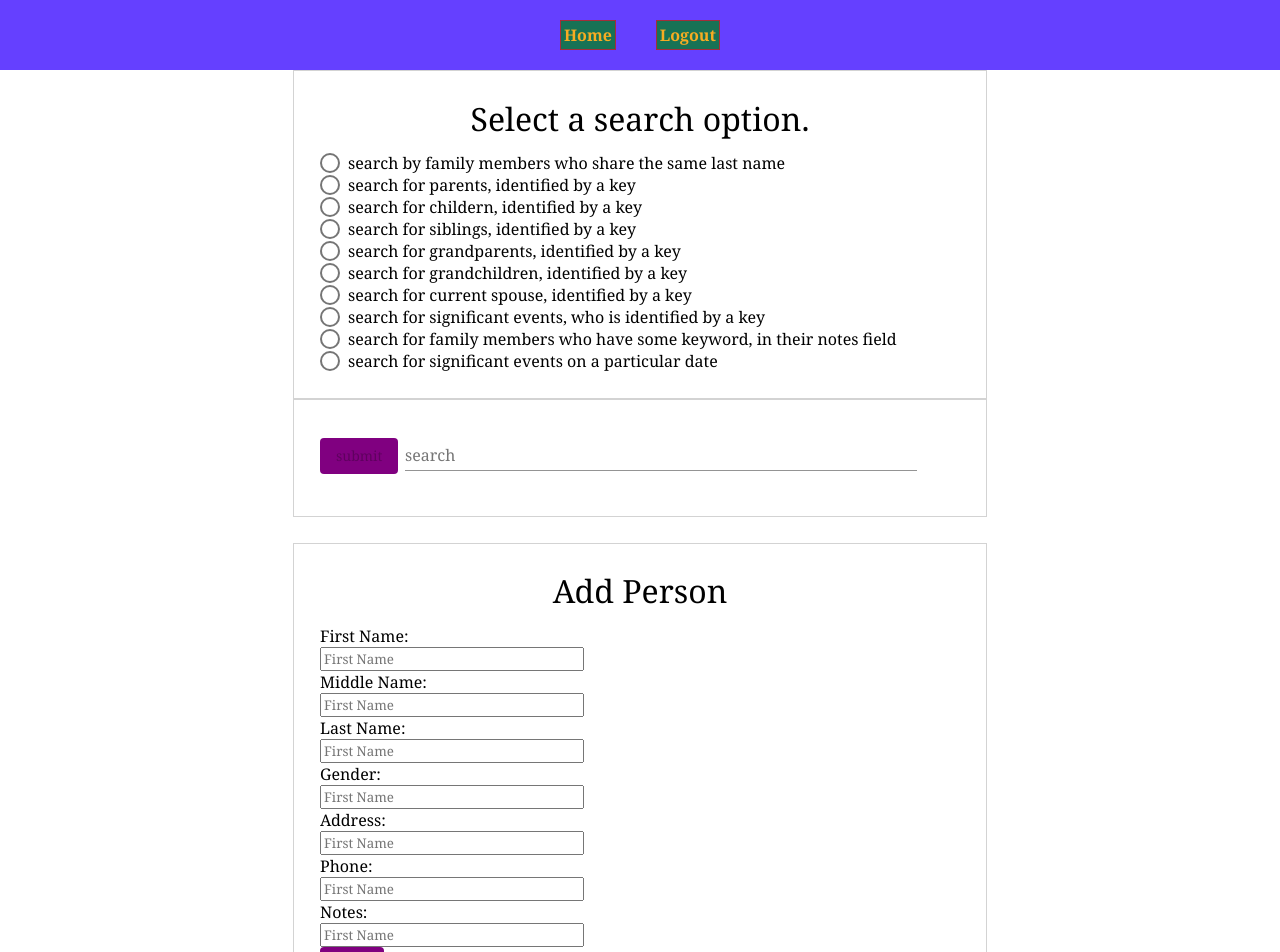
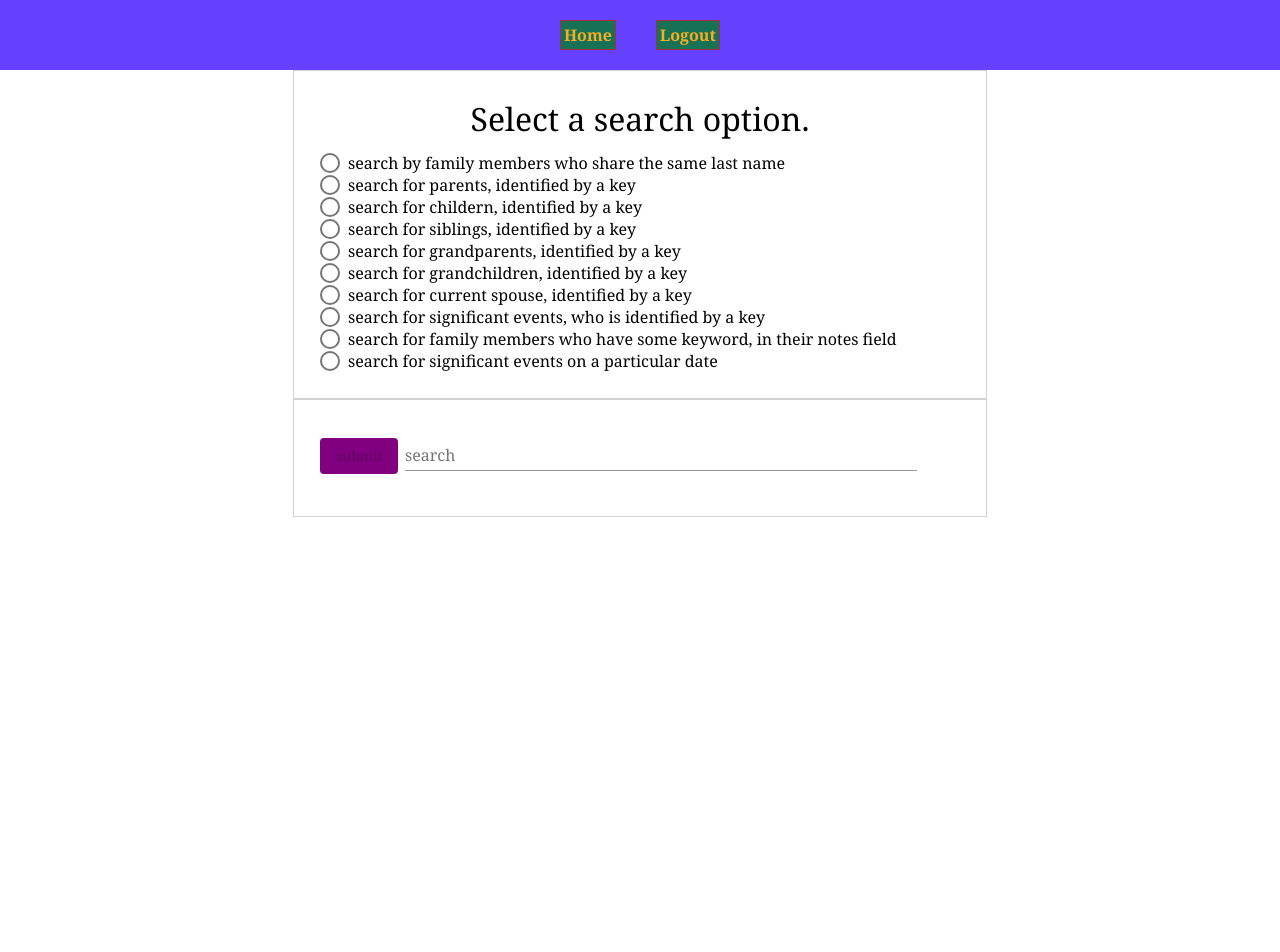
Before and after one commit to LazyFish77/db-client, an Angular app in the folder client/: page /home in a window 1280 px wide. Shown: the top 952 px of the page. After the commit the page ends 800 px from the top, so only its background shows below. Built offline with nearby package versions, Linux system fonts and the light colour scheme; sample sign-in values are in the browser's storage.

Commit message:
accounting for priv levels

```diff
--- a/client/src/app/admin/admin.component.ts
+++ b/client/src/app/admin/admin.component.ts
@@ -7,7 +7,11 @@ import {HttpService} from '../http.service';
 })
 export class AdminComponent implements OnInit {
     public updatePrivilege: any = {};
-
+    public Levels: Array<string> = [
+        "admin",
+        "write",
+        "read"
+    ]
     constructor(public httpSrv: HttpService) {
     }
 
--- a/client/src/app/home/home.component.css
+++ b/client/src/app/home/home.component.css
@@ -54,9 +54,10 @@ button {
     border: 1px solid lightgray;
 }
 mat-select {
-    width: 40%;
+    width: 50%;
     border-bottom: 1px solid lightgray;
 }
 input {
-    width: 40%;
+    width: 100%;
+    /* border-bottom: 1px solid lightgray; */
 }
--- a/client/src/app/home/home.component.html
+++ b/client/src/app/home/home.component.html
@@ -23,35 +23,61 @@
     </div>
 </div>
 
-<div class="form">
+<div class="form" *ngIf="priv == 'write' || priv =='admin'">
     <div class="header">Add Person</div>
-    <div>First Name:</div>
     <div>
-        <input placeholder="First Name" [(ngModel)]="newPerson.firstName" />
+        <mat-form-field>
+            <input matInput placeholder="First Name" [(ngModel)]="newPerson.firstName" />
+        </mat-form-field>
     </div>
-    <div>Middle Name:</div>
     <div>
-        <input placeholder="First Name" [(ngModel)]="newPerson.middleName" />
+        <mat-form-field>
+            <input matInput placeholder="Middle Name" [(ngModel)]="newPerson.middleName" />
+        </mat-form-field>
     </div>
-    <div>Last Name:</div>
     <div>
-        <input placeholder="First Name" [(ngModel)]="newPerson.lastName" />
+        <mat-form-field>
+            <input matInput placeholder="Last Name" [(ngModel)]="newPerson.lastName" />
+        </mat-form-field>
     </div>
-    <div>Gender:</div>
     <div>
-        <input placeholder="First Name" [(ngModel)]="newPerson.gender" />
+        <mat-form-field>
+            <input matInput placeholder="Gender" [(ngModel)]="newPerson.gender" />
+        </mat-form-field>
     </div>
-    <div>Address:</div>
     <div>
-        <input placeholder="First Name" [(ngModel)]="newPerson.address" />
+        <mat-form-field>
+            <input matInput placeholder="Address" [(ngModel)]="newPerson.address" />
+        </mat-form-field>
     </div>
-    <div>Phone:</div>
     <div>
-        <input placeholder="First Name" [(ngModel)]="newPerson.phone" />
+        <mat-form-field>
+            <input matInput placeholder="Phone" [(ngModel)]="newPerson.phone" />
+        </mat-form-field>
     </div>
-    <div>Notes:</div>
     <div>
-        <input placeholder="First Name" [(ngModel)]="newPerson.notes" />
+        <mat-form-field>
+            <input matInput placeholder="Notes" [(ngModel)]="newPerson.notes" />
+        </mat-form-field>
     </div>
     <button mat-button (click)="addPerson()" [disabled]="!invalidInputs()">add</button>
 </div>
+<div class="form" *ngIf="priv == 'write' || priv =='admin'">
+    <div class="header">Delete Person</div>
+    <div>
+        <mat-form-field>
+            <input matInput placeholder="First Name" [(ngModel)]="deletePerson.firstName" />
+        </mat-form-field>
+    </div>
+    <div>
+        <mat-form-field>
+            <input matInput placeholder="Middle Name" [(ngModel)]="deletePerson.middleName" />
+        </mat-form-field>
+    </div>
+    <div>
+        <mat-form-field>
+            <input matInput placeholder="Last Name" [(ngModel)]="deletePerson.lastName" />
+        </mat-form-field>
+    </div>
+    <button mat-button (click)="dPerson()" [disabled]="!deletePerson.firstName || !deletePerson.middleName || !deletePerson.lastName">add</button>
+</div>
--- a/client/src/app/home/home.component.ts
+++ b/client/src/app/home/home.component.ts
@@ -13,11 +13,8 @@ export class HomeComponent implements OnInit {
     public userInput: string;
     public results: any;
     public newPerson: any = {};
-    public Levels: Array<string> = [
-        "admin",
-        "write",
-        "read"
-    ]
+    public deletePerson: any = {};
+    public priv: string;
 
     constructor(
         private http: HttpService
@@ -36,6 +33,7 @@ export class HomeComponent implements OnInit {
             `search for family members who  have  some  keyword, in their notes field`,
             'search for significant events on  a  particular  date '
         ];
+        this.priv = sessionStorage.getItem('privilege');
     }
 
     public onSubmit(): void {
@@ -44,9 +42,16 @@ export class HomeComponent implements OnInit {
         this.http[methodCall](this.userInput).subscribe(x => this.results = x);
     }
     public addPerson(): void {
-        console.log(this.newPerson);
         this.http.addPerson(this.newPerson)
             .subscribe(x => console.log(x));
+    }
+    public dPerson(): void {
+        console.log(this.deletePerson);
+        this.http.deletePerson(this.deletePerson)
+            .subscribe(x => {
+                console.log(x);
+            });
+
     }
     public invalidInputs(): boolean {
         let valid = true;
--- a/client/src/app/http.service.ts
+++ b/client/src/app/http.service.ts
@@ -93,7 +93,18 @@ export class HttpService {
     }
     public setPrivilegeLevel(data): Observable<any> {
         const formData = new FormData();
-        formData.append('setPrivilegeLevel', JSON.stringify(data))
+        formData.append('setPrivilegeLevel', JSON.stringify(data));
+        return this.http.post('http://webdev.cs.uwosh.edu/students/fischt77/queries.php', formData);
+    }
+    public deletePerson(person): Observable<any> {
+        const formData = new FormData();
+        formData.append('deletePerson', JSON.stringify(person));
+        return this.http.post('http://webdev.cs.uwosh.edu/students/fischt77/queries.php', formData);
+    }
+
+    public getPrivilegeLevel(username): Observable<any> {
+        const formData = new FormData();
+        formData.append('getPrivilegeLevel', JSON.stringify(username))
         return this.http.post('http://webdev.cs.uwosh.edu/students/fischt77/queries.php', formData);
     }
 
--- a/client/src/app/login/login.component.ts
+++ b/client/src/app/login/login.component.ts
@@ -24,11 +24,20 @@ export class LoginComponent implements OnInit {
     }
 
     public login(): void {
+        sessionStorage.setItem('username', this.username);
+        this.httpSrv.getPrivilegeLevel(this.username)
+        .subscribe(p => {
+            if (p[0]) {
+                sessionStorage.setItem('privilege', p[0].privilege_level);
+            } else {
+            sessionStorage.setItem('privilege', 'read');
+            }
+        });
         this.authSrv.logIn(this.username, this.password)
             .subscribe(
                 ok => {
+                    this.router.navigateByUrl('/home');
                         if (ok) {
-                        this.router.navigateByUrl('/home');
                             this.httpSrv.userName = this.username;
                         }
                     },
--- a/client/src/app/nav-panel/nav-panel.component.html
+++ b/client/src/app/nav-panel/nav-panel.component.html
@@ -1,5 +1,5 @@
 <div class="nav-panel">
     <span class="nav-item" routerLink="/home">Home</span>
-    <span class="nav-item" routerLink="/admin" *ngIf="isAdmin()">Admin</span>
+    <span class="nav-item" routerLink="/admin" *ngIf="priv === 'admin'">Admin</span>
     <span class="nav-item" (click)="onLogoutClick()">Logout</span>
 </div>
--- a/client/src/app/nav-panel/nav-panel.component.ts
+++ b/client/src/app/nav-panel/nav-panel.component.ts
@@ -10,21 +10,24 @@ import {HttpService} from '../http.service'
 })
 export class NavPanelComponent implements OnInit {
     public userName: string;
+    public priv: string;
     constructor(
         private router: Router,
         private authSrv: AuthorizationService,
         private http: HttpService
-    ) { }
+    ) {
+
+     }
 
     ngOnInit() {
-        console.log(this.http.userName);
-        this.userName = this.http.userName;
+        this.priv = sessionStorage.getItem('privilege');
     }
 
     public onLogoutClick(): void {
         this.authSrv.logOut();
         this.router.navigateByUrl('/login');
     }
+
     public isAdmin(): boolean {
         return this.userName === 'admin'
     }
```
Lines whose indentation alone changed are shown as unchanged.
